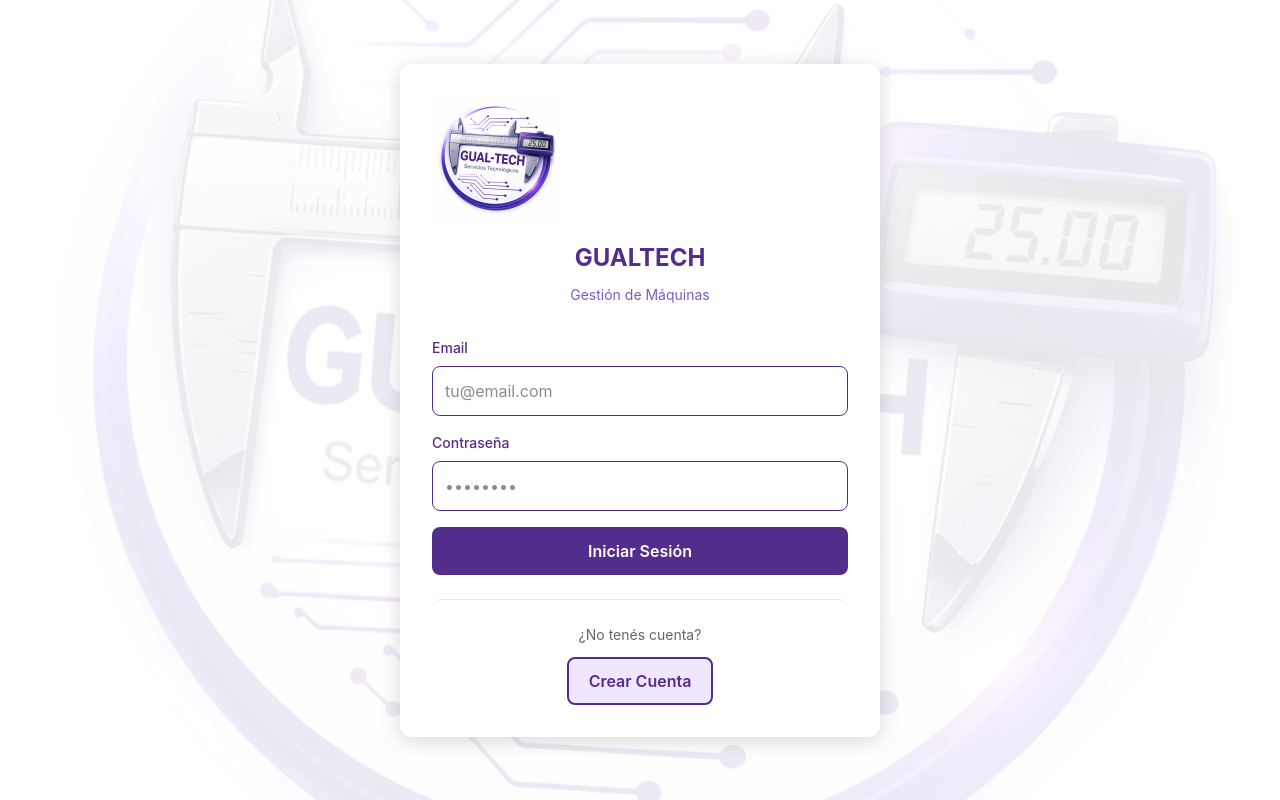
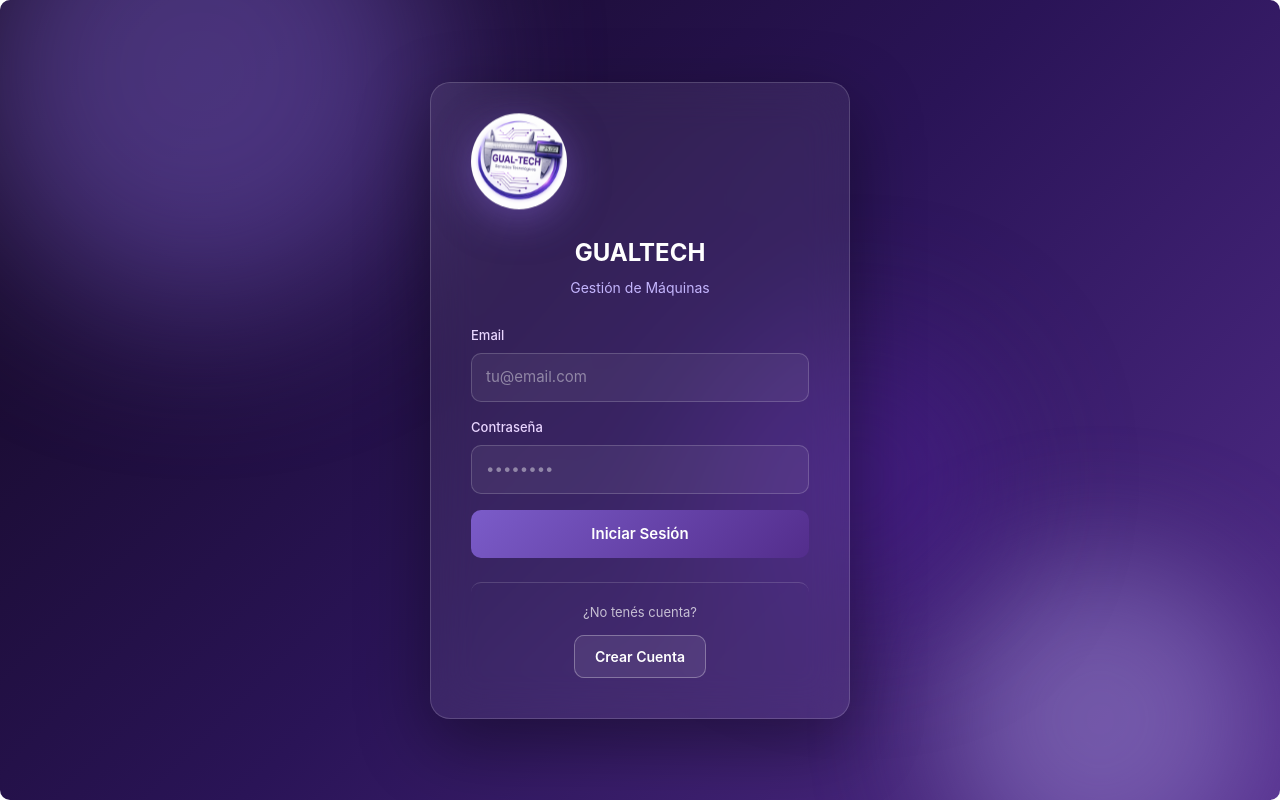
Before and after one commit to Magupe09/Gual-Tech, a React (Vite) app: page / in a window 1280 px wide. Built offline with nearby package versions, Linux system fonts and the light colour scheme; no server answers.

Commit message:
feat: login premium con glassmorphism, aurora animado y micro-interacciones

```diff
--- a/src/pages/Login.tsx
+++ b/src/pages/Login.tsx
@@ -1,5 +1,6 @@
 import { useState, useEffect } from 'react'
 import { useNavigate, Link } from 'react-router-dom'
+import { Loader } from 'lucide-react'
 import { login } from '../services/auth'
 
 // Custom hook for responsive designs
@@ -48,115 +49,144 @@ export default function Login() {
   return (
     <div
       style={{
+        position: 'relative',
         minHeight: '100vh',
         display: 'flex',
         justifyContent: 'center',
         alignItems: 'center',
         padding: isMobile ? '16px' : '24px',
-        backgroundImage: `linear-gradient(rgba(255, 255, 255, 0.9), rgba(255, 255, 255, 0.9)), url(/logojavi.PNG)`,
-        backgroundSize: 'cover',
-        backgroundPosition: 'center',
-        backgroundRepeat: 'no-repeat'
+        overflow: 'hidden',
       }}
     >
-      <div style={{
-        width: '100%',
-        maxWidth: isMobile ? '100%' : '480px',
-        backgroundColor: '#ffffff',
-        borderRadius: isMobile ? '0' : '12px',
-        padding: isMobile ? '24px' : '32px',
-        boxShadow: isMobile ? 'none' : '0 4px 20px rgba(0, 0, 0, 0.15)'
-      }}>
+      {/* Fondo aurora */}
+      <div className="login-bg" />
+      <div
+        className="login-blob"
+        style={{ width: '420px', height: '420px', background: '#7b5cc9', top: '-80px', left: '-60px' }}
+      />
+      <div
+        className="login-blob"
+        style={{ width: '360px', height: '360px', background: '#9d8ad4', bottom: '-60px', right: '-40px', animationDelay: '-6s' }}
+      />
+      <div
+        className="login-blob"
+        style={{ width: '280px', height: '280px', background: '#4c1d95', top: '42%', left: '56%', animationDelay: '-12s' }}
+      />
+
+      {/* Tarjeta glassmorphism */}
+      <div
+        className="glass-card"
+        style={{
+          position: 'relative',
+          zIndex: 2,
+          width: '100%',
+          maxWidth: '420px',
+          borderRadius: '20px',
+          padding: isMobile ? '28px' : '40px',
+        }}
+      >
         {/* Logo */}
-        <div style={{ textAlign: 'center', marginBottom: isMobile ? '24px' : '32px' }}>
+        <div className="animate-fade-in-up" style={{ textAlign: 'center', marginBottom: '28px' }}>
           <img
             src="/logojavi.PNG"
             alt="GUALTECH"
-            style={{ width: isMobile ? '80px' : '128px', height: isMobile ? '80px' : '128px', objectFit: 'contain', marginBottom: '16px' }}
+            className="logo-float"
+            style={{
+              width: isMobile ? '72px' : '96px',
+              height: isMobile ? '72px' : '96px',
+              objectFit: 'cover',
+              borderRadius: '50%',
+              marginBottom: '16px',
+              boxShadow: '0 10px 40px rgba(123, 92, 201, 0.55)',
+            }}
           />
-          <h1 style={{ color: '#532D8C', fontSize: isMobile ? '20px' : '24px', fontWeight: 'bold' }}>GUALTECH</h1>
-          <p style={{ color: '#7B5CC9', fontSize: isMobile ? '12px' : '14px', marginTop: '8px' }}>Gestión de Máquinas</p>
+          <h1 style={{ color: '#ffffff', fontSize: isMobile ? '20px' : '24px', fontWeight: 'bold' }}>GUALTECH</h1>
+          <p style={{ color: '#c4b5fd', fontSize: isMobile ? '12px' : '14px', marginTop: '6px' }}>Gestión de Máquinas</p>
         </div>
 
         {/* Form */}
-        <form onSubmit={handleLogin} style={{ display: 'flex', flexDirection: 'column', gap: '16px' }}>
+        <form
+          onSubmit={handleLogin}
+          className="animate-fade-in-up"
+          style={{ display: 'flex', flexDirection: 'column', gap: '16px', animationDelay: '0.15s' }}
+        >
           <div>
-            <label style={{ display: 'block', fontSize: isMobile ? '13px' : '14px', fontWeight: '500', marginBottom: '8px', color: '#532D8C' }}>Email</label>
+            <label style={{ display: 'block', fontSize: '13px', fontWeight: '500', marginBottom: '8px', color: '#e9d5ff' }}>Email</label>
             <input
               type="email"
               value={email}
               onChange={(e) => setEmail(e.target.value)}
-              style={{ width: '100%', padding: '12px', borderRadius: '8px', border: '1px solid #532D8C', backgroundColor: '#ffffff', color: '#1a1a1a', fontSize: isMobile ? '14px' : '16px' }}
+              className="login-input"
               placeholder="tu@email.com"
               required
             />
           </div>
 
           <div>
-            <label style={{ display: 'block', fontSize: isMobile ? '13px' : '14px', fontWeight: '500', marginBottom: '8px', color: '#532D8C' }}>Contraseña</label>
+            <label style={{ display: 'block', fontSize: '13px', fontWeight: '500', marginBottom: '8px', color: '#e9d5ff' }}>Contraseña</label>
             <input
               type="password"
               value={password}
               onChange={(e) => setPassword(e.target.value)}
-              style={{ width: '100%', padding: '12px', borderRadius: '8px', border: '1px solid #532D8C', backgroundColor: '#ffffff', color: '#1a1a1a', fontSize: isMobile ? '14px' : '16px' }}
+              className="login-input"
               placeholder="••••••••"
               required
             />
           </div>
 
           {error && (
-            <div style={{ padding: '12px', backgroundColor: '#fee2e2', border: '1px solid #ef4444', borderRadius: '8px', color: '#dc2626', fontSize: isMobile ? '12px' : '14px' }}>
+            <div
+              style={{
+                padding: '12px',
+                backgroundColor: 'rgba(239, 68, 68, 0.18)',
+                border: '1px solid rgba(248, 113, 113, 0.5)',
+                borderRadius: '10px',
+                color: '#fecaca',
+                fontSize: '13px',
+              }}
+            >
               {error}
             </div>
           )}
 
-          <button
-            type="submit"
-            disabled={loading}
-            style={{
-              width: '100%',
-              padding: '12px 24px',
-              backgroundColor: '#532D8C',
-              color: '#ffffff',
-              border: 'none',
-              borderRadius: '8px',
-              fontWeight: '600',
-              fontSize: isMobile ? '14px' : '16px',
-              cursor: loading ? 'not-allowed' : 'pointer',
-              opacity: loading ? 0.7 : 1
-            }}
-          >
-            {loading ? 'Iniciando...' : 'Iniciar Sesión'}
+          <button type="submit" disabled={loading} className="login-btn">
+            {loading ? (
+              <>
+                <Loader size={18} className="animate-spin" />
+                Iniciando...
+              </>
+            ) : (
+              'Iniciar Sesión'
+            )}
           </button>
         </form>
 
         {/* Signup Link */}
-        <div style={{ marginTop: '24px', textAlign: 'center', borderTop: '1px solid #e5e7eb', paddingTop: '24px' }}>
-          <p style={{ color: '#666', fontSize: isMobile ? '13px' : '14px', marginBottom: '12px' }}>
-            ¿No tenés cuenta?
-          </p>
+        <div
+          className="animate-fade-in-up"
+          style={{ marginTop: '24px', textAlign: 'center', borderTop: '1px solid rgba(255, 255, 255, 0.15)', paddingTop: '20px', animationDelay: '0.3s' }}
+        >
+          <p style={{ color: 'rgba(255, 255, 255, 0.7)', fontSize: '13px', marginBottom: '12px' }}>¿No tenés cuenta?</p>
           <Link
             to="/signup"
             style={{
               display: 'inline-block',
               padding: '10px 20px',
-              backgroundColor: '#f0e6ff',
-              color: '#532D8C',
-              border: '2px solid #532D8C',
-              borderRadius: '8px',
+              backgroundColor: 'rgba(255, 255, 255, 0.08)',
+              color: '#ffffff',
+              border: '1px solid rgba(255, 255, 255, 0.3)',
+              borderRadius: '10px',
               fontWeight: '600',
-              fontSize: isMobile ? '14px' : '16px',
+              fontSize: '14px',
               textDecoration: 'none',
               cursor: 'pointer',
-              transition: 'all 0.2s'
+              transition: 'all 0.2s',
             }}
             onMouseEnter={(e) => {
-              e.currentTarget.style.backgroundColor = '#532D8C'
-              e.currentTarget.style.color = '#ffffff'
+              e.currentTarget.style.backgroundColor = 'rgba(255, 255, 255, 0.18)'
             }}
             onMouseLeave={(e) => {
-              e.currentTarget.style.backgroundColor = '#f0e6ff'
-              e.currentTarget.style.color = '#532D8C'
+              e.currentTarget.style.backgroundColor = 'rgba(255, 255, 255, 0.08)'
             }}
           >
             Crear Cuenta
--- a/src/styles/globals.css
+++ b/src/styles/globals.css
@@ -285,3 +285,119 @@ body {
     transition: none;
   }
 }
+
+/* ============================================
+   Login — pantalla premium (glassmorphism + aurora)
+   ============================================ */
+
+.login-bg {
+  position: fixed;
+  inset: 0;
+  background: linear-gradient(135deg, #12081f 0%, #2a1457 50%, #532d8c 100%);
+}
+
+.login-blob {
+  position: absolute;
+  border-radius: 50%;
+  filter: blur(70px);
+  opacity: 0.5;
+  animation: blobFloat 18s ease-in-out infinite;
+}
+
+@keyframes blobFloat {
+  0%,
+  100% {
+    transform: translate(0, 0) scale(1);
+  }
+  33% {
+    transform: translate(50px, -60px) scale(1.15);
+  }
+  66% {
+    transform: translate(-40px, 40px) scale(0.9);
+  }
+}
+
+@keyframes floatLogo {
+  0%,
+  100% {
+    transform: translateY(0);
+  }
+  50% {
+    transform: translateY(-10px);
+  }
+}
+
+.logo-float {
+  animation: floatLogo 3.5s ease-in-out infinite;
+}
+
+.glass-card {
+  background: rgba(255, 255, 255, 0.07);
+  backdrop-filter: blur(22px);
+  -webkit-backdrop-filter: blur(22px);
+  border: 1px solid rgba(255, 255, 255, 0.16);
+  box-shadow: 0 24px 70px rgba(0, 0, 0, 0.4);
+}
+
+.login-input {
+  width: 100%;
+  padding: 12px 14px;
+  border-radius: 10px;
+  border: 1px solid rgba(255, 255, 255, 0.18);
+  background: rgba(255, 255, 255, 0.06);
+  color: #ffffff;
+  font-size: 15px;
+  outline: none;
+  box-sizing: border-box;
+  transition:
+    border-color 0.2s ease,
+    box-shadow 0.2s ease,
+    background 0.2s ease;
+}
+.login-input::placeholder {
+  color: rgba(255, 255, 255, 0.42);
+}
+.login-input:focus {
+  border-color: #a78bfa;
+  background: rgba(255, 255, 255, 0.1);
+  box-shadow: 0 0 0 4px rgba(167, 139, 250, 0.22);
+}
+
+.login-btn {
+  width: 100%;
+  padding: 13px 24px;
+  border-radius: 10px;
+  border: none;
+  background: linear-gradient(135deg, #7b5cc9 0%, #532d8c 100%);
+  color: #ffffff;
+  font-weight: 600;
+  font-size: 15px;
+  cursor: pointer;
+  display: flex;
+  align-items: center;
+  justify-content: center;
+  gap: 8px;
+  transition:
+    transform 0.2s ease,
+    box-shadow 0.2s ease,
+    opacity 0.2s ease;
+}
+.login-btn:hover {
+  transform: translateY(-2px);
+  box-shadow: 0 10px 28px rgba(123, 92, 201, 0.45);
+}
+.login-btn:active {
+  transform: scale(0.97);
+}
+.login-btn:disabled {
+  opacity: 0.75;
+  cursor: not-allowed;
+}
+
+/* Reducir movimiento en login */
+@media (prefers-reduced-motion: reduce) {
+  .logo-float,
+  .login-blob {
+    animation: none;
+  }
+}
```
